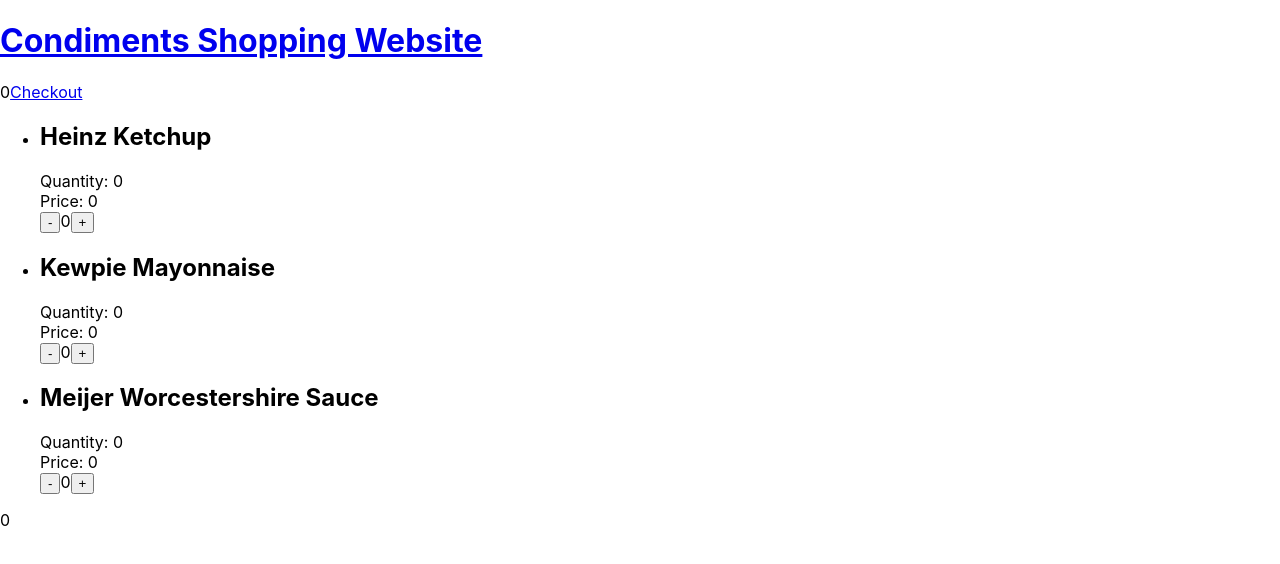
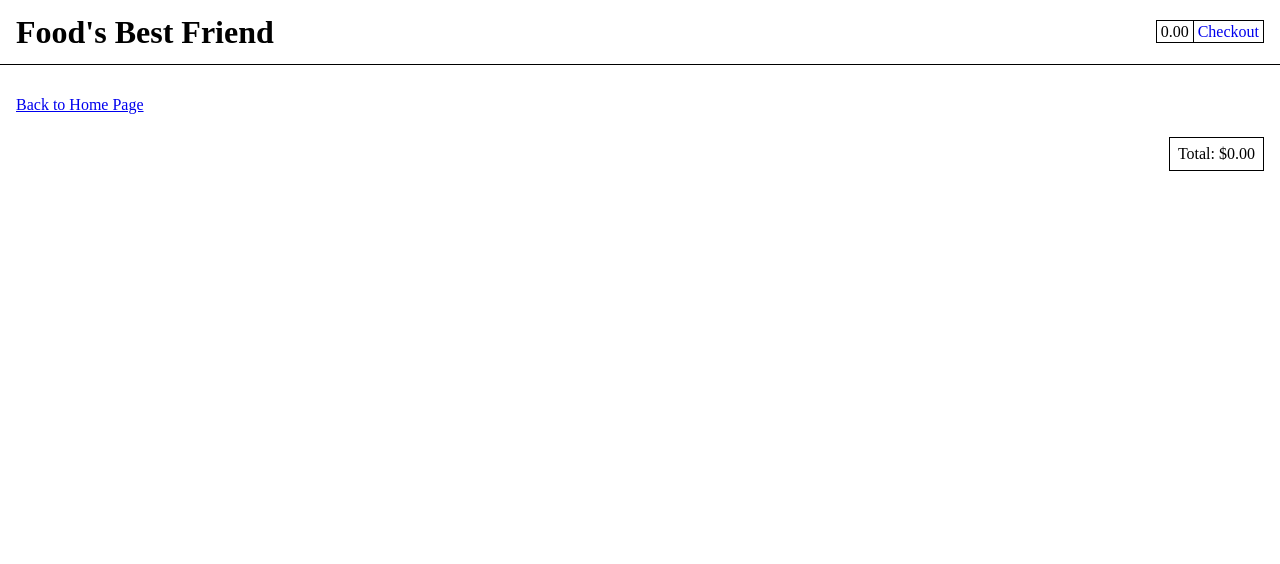
Before and after one commit to jduong09/condimentsShoppingPage, a React (Create React App) app: page /checkout in a window 1280 px wide. Shown: the top 564 px of the page. Built offline with nearby package versions, Linux system fonts and the light colour scheme.

Commit message:
Added minimal css to display shopping page website.

```diff
--- a/src/components/App.js
+++ b/src/components/App.js
@@ -1,4 +1,5 @@
 import { BrowserRouter, Routes, Route, Link } from 'react-router-dom';
+import '../styles/meyers_reset.css';
 import '../styles/App.css';
 import React from 'react';
 import HomePage from './HomePage';
@@ -104,10 +105,10 @@
     <div>
       <BrowserRouter>
       <header>
-        <h1><a href='/' >Condiments Shopping Website</a></h1>
-        <div>
-          {total}
-          <Link to={'/checkout'}>Checkout</Link>
+        <h1><a href='/' >Food's Best Friend</a></h1>
+        <div id="div-header-checkout">
+          <span>{total === 0 ? '0.00' : total}</span>
+          <Link id="link-checkout" to={'/checkout'}>Checkout</Link>
         </div>
       </header>
       <Routes>
--- a/src/components/Checkout.js
+++ b/src/components/Checkout.js
@@ -1,41 +1,69 @@
 import React from 'react';
+import { Link } from 'react-router-dom';
 
 const Checkout = ({ total, cartItems, incrementProduct, decrementProduct }) => {
   return (
+    <div id="div-checkout">
+      <div id="div-back"><Link id="link-back" to="/">Back to Home Page</Link></div>
+      <div id="div-checkout-list">
+        <ul>
+          {cartItems['1'] === 0
+            ? null
+            :
+              <li className="list-item-checkout">
                 <div>
-      <ul>
-        <li>
                   <h2>Heinz Ketchup</h2>
-          <div>Quantity: {cartItems['1']}</div>
-          <div>Price: {3.19 * cartItems['1']}</div>
-          <div>
+                  <div className="div-quantity">
+                    Quantity:
+                    <div className="div-quantity-controller">
                       <button id="btn-decrement-quantity-ketchup" onClick={(e) => {decrementProduct('1', e)}}>-</button>
                       <span>{cartItems['1']}</span>
                       <button id="btn-increment-quantity-ketchup" onClick={(e) => {incrementProduct('1', e)}}>+</button>
                     </div>
+                  </div>
+                </div>
+                <div>{cartItems['1'] === 0 ? '$0.00' : `$${3.19 * cartItems['1']}`}</div>
               </li>
-        <li>
+          }
+          {cartItems['2'] === 0
+            ? null
+            :
+              <li className="list-item-checkout">
+                <div>
                   <h2>Kewpie Mayonnaise</h2>
-          <div>Quantity: {cartItems['2']}</div>
-          <div>Price: {6.19 * cartItems['2']}</div>
-          <div>
-            <button id="btn-decrement-quantity-kewpie" onClick={(e) => {decrementProduct('1', e)}}>-</button>
+                  <div className="div-quantity">
+                    Quantity:
+                    <div className="div-quantity-controller">
+                      <button id="btn-decrement-quantity-kewpie" onClick={(e) => {decrementProduct('2', e)}}>-</button>
                       <span>{cartItems['2']}</span>
                       <button id="btn-increment-quantity-kewpie" onClick={(e) => {incrementProduct('2', e)}}>+</button>
                     </div>
+                  </div>
+                </div>
+                <div>{cartItems['2'] === 0 ? '$0.00' : `$${6.19 * cartItems['2']}`}</div>
               </li>
-        <li>
+          }
+          {cartItems['3'] === 0
+            ? null
+            :
+              <li className="list-item-checkout">
+                <div>
                   <h2>Meijer Worcestershire Sauce</h2>
-          <div>Quantity: {cartItems['3']}</div>
-          <div>Price: {1.49 * cartItems['3']}</div>
-          <div>
-            <button id="btn-decrement-quantity-worcestershire" onClick={(e) => {decrementProduct('1', e)}}>-</button>
+                  <div className="div-quantity">
+                    Quantity:
+                    <div className="div-quantity-controller">
+                      <button id="btn-decrement-quantity-worcestershire" onClick={(e) => {decrementProduct('3', e)}}>-</button>
                       <span>{cartItems['3']}</span>
                       <button id="btn-increment-quantity-worcestershire" onClick={(e) => {incrementProduct('3', e)}}>+</button>
                     </div>
+                  </div>
+                </div>
+                <div>{cartItems['3'] === 0 ? '$0.00' : `$${1.49 * cartItems['3']}`}</div>
               </li>
+          }
         </ul>
-      <div>{total}</div>
+      </div>
+      <div id="div-total">Total: {total === 0 ? '$0.00' : `$${total}`}</div>
     </div>
   )
 }
--- a/src/components/HomePage.js
+++ b/src/components/HomePage.js
@@ -8,7 +8,7 @@
     const condiment = condimentsArr[1];
     return (
       <li key={idx} className="list-item-condiment">
-        <h2>{condiment.name}</h2>
+        <h3>{condiment.name}</h3>
         <Link to={`/product/${productId}`}>Visit Product Page</Link>
       </li>
     )
@@ -16,7 +16,7 @@
 
   return (
     <div id="div-homepage">
-      <h1>Home Page</h1>
+      <h2>Our Products</h2>
       <div id="div-products">
         <ul id="list-products">{listCondiments}</ul>
       </div>
--- a/src/components/ProductPage.js
+++ b/src/components/ProductPage.js
@@ -23,9 +23,9 @@
 
   return (
     <div id="product">
-      <div><Link to="/">Back to HomePage</Link></div>
+      <div id="div-back"><Link id="link-back" to="/">Back to Home Page</Link></div>
       <img id={`product-img-${productId}`} src={productImg} alt={`${productName} product`} />
-      <div>
+      <div id="div-product-description">
         <h2>{productName}</h2>
         <div>{productSize} oz</div>
         <div>${productPrice}</div>
@@ -34,7 +34,7 @@
           <span>{quantity}</span>
           <button id="btn-increment-quantity" onClick={incrementQuantity}>+</button>
         </div>
-        <button onClick={(e) => setProduct(productId, quantity, e)}>Add To Cart</button>
+        <button id="btn-add-cart" onClick={(e) => setProduct(productId, quantity, e)}>Add To Cart</button>
       </div>
     </div>
   )
--- a/src/styles/App.css
+++ b/src/styles/App.css
@@ -1,38 +1,185 @@
-.App {
+body {
+  font-family: 'sans-serif';
+}
+
+/* App Header */
+header {
+  display: flex;
+  align-items: center;
+  justify-content: space-between;
+  padding: 1rem;
+  border-bottom: 1px solid black;
+  margin-bottom: 1rem;
+}
+
+h1 {
+  font-size: 2rem;
+  font-weight: 700;
+  color: black;
+}
+
+h1 > a {
+  text-decoration: none;
+  color: black;
+}
+
+#div-header-checkout > span {
+  padding: 2px 4px;
+  border-top: 1px solid black;
+  border-left: 1px solid black;
+  border-bottom: 1px solid black;
+
+}
+
+#link-checkout {
+  text-decoration: none;
+  padding: 2px 4px;
+  border: 1px solid black;
+}
+
+/* div-homepage */
+#div-homepage {
+  padding: 1rem;
+}
+
+#div-homepage > h2 {
+  font-size: 1.75rem;
+  text-align: center;
+  margin-bottom: 2rem;
+  font-weight: 700;
+}
+
+#list-products {
+  display: flex;
+  align-items: center;
+  justify-content: space-around;
+}
+
+.list-item-condiment {
+  padding: 1.5rem 1rem;
+  border: 1px solid black;
   text-align: center;
 }
 
-.App-logo {
-  height: 40vmin;
-  pointer-events: none;
+.list-item-condiment > h3 {
+  margin-bottom: 1.5rem;
+  font-weight: 500;
 }
 
-@media (prefers-reduced-motion: no-preference) {
-  .App-logo {
-    animation: App-logo-spin infinite 20s linear;
-  }
+#product {
+  padding: 1rem;
+  display: flex;
+  flex-wrap: wrap;
 }
 
-.App-header {
-  background-color: #282c34;
-  min-height: 100vh;
+#div-back {
+  flex: 1 100%;
+  margin-bottom: 1.5rem;
+}
+
+#product > img {
+  flex: 2 40%;
+}
+
+#div-product-description {
+  flex: 2 60%;
+}
+
+#div-product-description > h2 {
+  font-size: 1.5rem;
+  font-weight: 700;
+  margin-bottom: 1rem;
+}
+
+#div-product-description > div {
+  margin-bottom: .5rem;
+}
+
+#div-quantity-controller {
+  width: fit-content;
+  padding: 5px;
+  border: 1px solid black;
+  display: flex;
+  align-items: center;
+}
+
+#div-quantity-controller > button {
+  padding: 6px 9px;
+  cursor: pointer;
+}
+
+#div-quantity-controller > button:hover {
+  background-color: hsla(300, 100%, 25%, .5);
+}
+
+#div-quantity-controller > span {
+  display: block;
+  margin: 0 .5rem;
+}
+
+#btn-add-cart {
+  padding: 6px 9px;
+  border: 2px solid purple;
+}
+
+#btn-add-cart:hover {
+  border-color: transparent;
+  background-color: hsla(300, 100%, 25%, .5);
+  cursor: pointer;
+}
+
+/* Checkout */
+#div-checkout {
+  padding: 1rem;
+}
+
+#div-checkout > div > ul {
   display: flex;
   flex-direction: column;
-  align-items: center;
-  justify-content: center;
-  font-size: calc(10px + 2vmin);
-  color: white;
 }
 
-.App-link {
-  color: #61dafb;
+.list-item-checkout {
+  margin-bottom: 1rem;
+  display: flex;
+  justify-content: space-between;
+  align-items: center;
+  border: 1px solid black;
+  padding: .5rem;
 }
 
-@keyframes App-logo-spin {
-  from {
-    transform: rotate(0deg);
-  }
-  to {
-    transform: rotate(360deg);
-  }
+.list-item-checkout > div > h2 {
+  font-size: 1.25rem;
+  margin-bottom: .5rem;
 }
+
+.div-quantity {
+  display: flex;
+  align-items: center;
+}
+
+.div-quantity-controller {
+  width: fit-content;
+  margin-left: 1rem;
+  border: 1px solid black;
+}
+
+.div-quantity-controller > button:first-of-type {
+  border-right: 1px solid black;
+  padding: 5px;
+}
+
+.div-quantity-controller > span {
+  padding: 5px;
+}
+
+.div-quantity-controller > button:last-of-type {
+  border-left: 1px solid black;
+  padding: 5px;
+}
+
+#div-total {
+  width: fit-content;
+  margin: 0 0 0 auto;
+  padding: .5rem;
+  border: 1px solid black;
+}
--- /dev/null
+++ b/src/styles/meyers_reset.css
@@ -0,0 +1,50 @@
+html, body, div, span, applet, object, iframe,
+h1, h2, h3, h4, h5, h6, p, blockquote, pre,
+a, abbr, acronym, address, big, cite, code,
+del, dfn, em, img, ins, kbd, q, s, samp,
+small, strike, strong, sub, sup, tt, var,
+b, u, i, center,
+dl, dt, dd, ol, ul, li,
+fieldset, form, label, legend,
+table, caption, tbody, tfoot, thead, tr, th, td,
+article, aside, canvas, details, embed,
+figure, figcaption, footer, header, hgroup,
+menu, nav, output, ruby, section, summary,
+time, mark, audio, video {
+	margin: 0;
+	padding: 0;
+	border: 0;
+	font-size: 100%;
+	font: inherit;
+	vertical-align: baseline;
+	box-sizing: border-box;
+}
+
+button {
+	background: none;
+	border: 0;
+	outline: none;
+}
+/* HTML5 display-role reset for older browsers */
+article, aside, details, figcaption, figure,
+footer, header, hgroup, menu, nav, section {
+	display: block;
+}
+body {
+	line-height: 1;
+}
+ol, ul {
+	list-style: none;
+}
+blockquote, q {
+	quotes: none;
+}
+blockquote:before, blockquote:after,
+q:before, q:after {
+	content: '';
+	content: none;
+}
+table {
+	border-collapse: collapse;
+	border-spacing: 0;
+}
```
Lines whose indentation alone changed are shown as unchanged.
